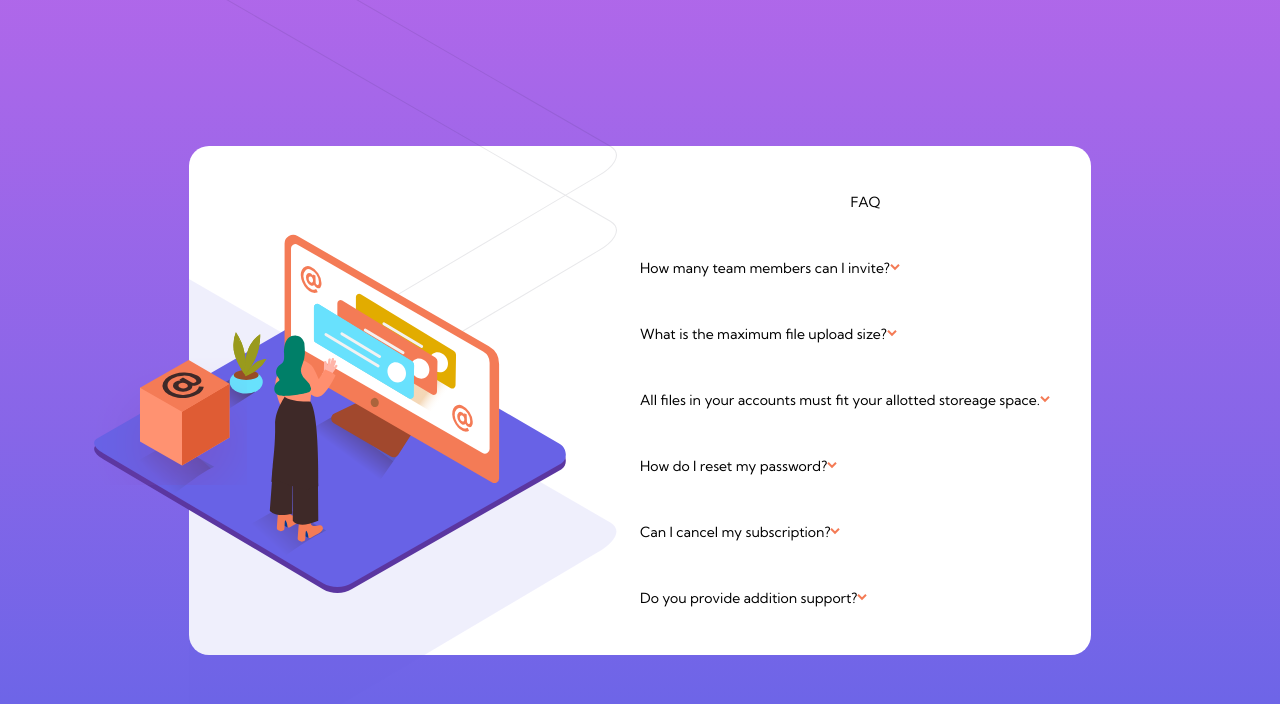
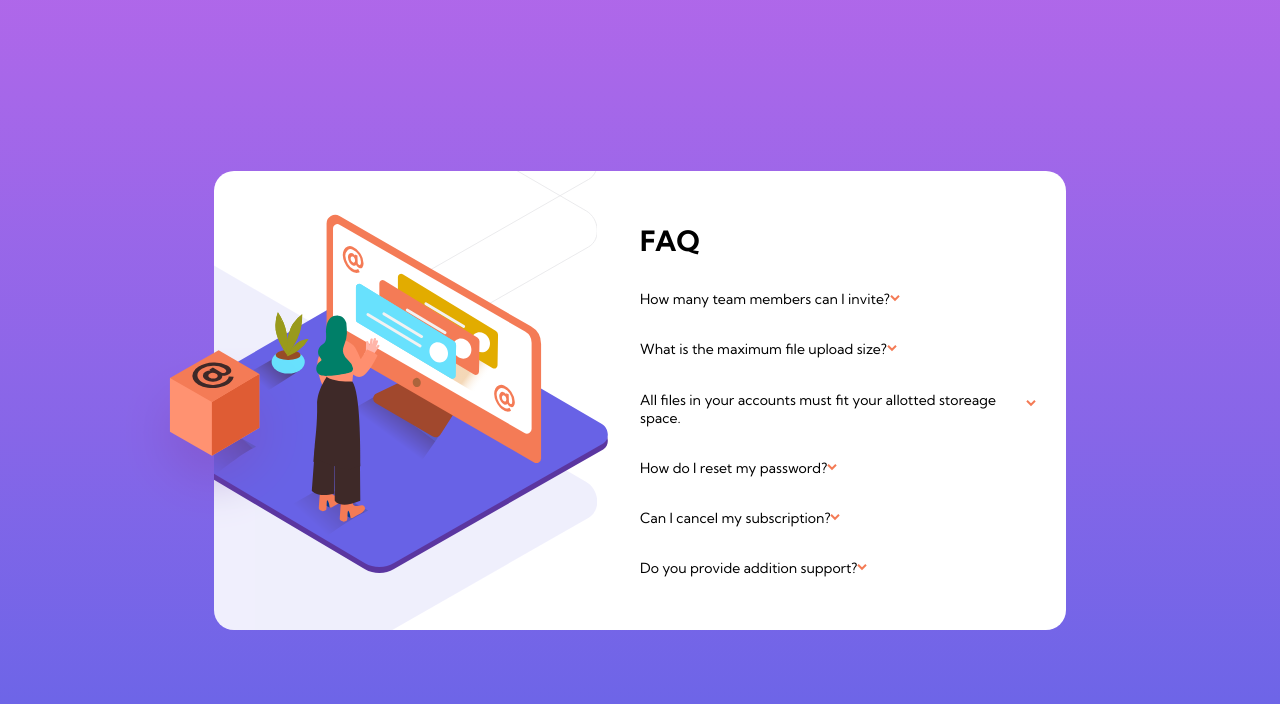
Before and after one commit to aliuwd927/FEM-accordian-card-main, a plain HTML site: page index.html in a window 1280 px wide. Drawn offline with Linux system fonts and the light colour scheme.

Commit message:
commit to main

```diff
--- a/css/index.css
+++ b/css/index.css
@@ -18,55 +18,79 @@ body {
   background: linear-gradient(hsl(273, 75%, 66%), hsl(240, 73%, 65%));
   justify-content: center;
   align-items: center;
+  position: relative;
+  background-repeat: no-repeat;
+  background-size: cover;
 }
-
+.wrapper {
+  height: 509px;
+  width: 902px;
+  position: relative;
+  display: flex;
+  justify-content: center;
+  align-items: center;
+  padding: 25px;
+}
 .root {
   margin: 0 auto;
-  height: 509px;
-  width: 902px;
+  height: 100%;
+  width: 100%;
   background-color: white;
   border-radius: 20px;
   display: flex;
   flex-direction: row;
   justify-content: center;
   border: none;
+  position: relative;
+  /*   z-index: -1; */
+  overflow: hidden;
+  padding: 20px;
 }
 
 .leftContainer,
 .rightContainer {
-  /* 	border: solid;
-	border-color: black; */
+  /* border: solid;
+  border-color: black; */
+  height: 100%;
   width: 50%;
 }
-
+.leftContainer {
+}
 .bgImgContainer {
   background-image: url("/faq-accordion-card-main/images/bg-pattern-desktop.svg");
-  height: 150%;
+  background-repeat: no-repeat;
+  background-size: contain;
+  height: 100%;
   width: 95%;
   background-position: left;
   transform: scaleX(-1);
-  margin-top: -175px;
-  background-repeat: no-repeat;
+  transform: scale(2.25);
+  position: relative;
+  margin-top: -20%;
+  margin-left: -65%;
 }
 
 .bgWomanDesktop {
   background-image: url("/faq-accordion-card-main/images/illustration-woman-online-desktop.svg");
   background-repeat: no-repeat;
   height: 100%;
-  width: 110%;
+  width: 100%;
+  background-position: top right;
   position: relative;
-  top: -500px;
-  left: -95px;
+  top: -75%;
+  left: -8%;
 }
 
 .boxDesktop {
   background-image: url("/faq-accordion-card-main/images/illustration-box-desktop.svg");
+  position: absolute;
   background-repeat: no-repeat;
-  height: 25%;
-  width: 35%;
-  position: relative;
-  top: -885px;
-  left: -100px;
+  height: 100%;
+  width: 100%;
+  background-position: left;
+  top: 40px;
+  left: -70px;
+  z-index: 0;
 }
 
 .rightContainer {
@@ -74,9 +98,13 @@ body {
   flex-direction: column;
   align-items: center;
   justify-content: space-evenly;
+  z-index: 3;
 }
 
-.rightTitleContainer {
+.faqTitle {
+  width: 100%;
+  font-size: 2em;
+  font-weight: bold;
 }
 
 .infoTextContainer {
@@ -112,3 +140,8 @@ body {
 }
 
 /* Css Media Query */
+
+/* @media screen and (min-width: 320px) and (max-width: 768px) {
+
+}
+ */
--- a/index.html
+++ b/index.html
@@ -14,7 +14,9 @@
     <link rel="stylesheet" href="/css/index.css" />
   </head>
   <body>
-    <div class="root"></div>
+    <div class="wrapper">
+      <div class="root"></div>
+    </div>
 
     <script src="/js/index.js" async defer></script>
   </body>
--- a/js/index.js
+++ b/js/index.js
@@ -1,4 +1,5 @@
 //Container for HTML
+const wrapper = document.querySelector(".wrapper");
 const rootContainer = document.querySelector(".root");
 
 //Conatiner to Split left and right
@@ -23,7 +24,7 @@ boxDesktop.classList.add("boxDesktop");
 //Title Container for Right Side
 const rightTitleContainer = document.createElement("div");
 rightTitleContainer.classList.add("faqTitle");
-rightTitleContainer.innerHTML = "FAQ";
+rightTitleContainer.innerText = "FAQ";
 
 //Array of sentence
 const listSentences = [
@@ -36,10 +37,11 @@ const listSentences = [
 ];
 
 //Appends child to parents Containers
+wrapper.appendChild(boxDesktop);
 rootContainer.appendChild(leftContainer);
 leftContainer.appendChild(bgImgContainer);
 leftContainer.appendChild(womanOnlineDesktop);
-leftContainer.appendChild(boxDesktop);
+/* leftContainer.appendChild(boxDesktop); */
 rootContainer.appendChild(rightContainer);
 rightContainer.appendChild(rightTitleContainer);
 
@@ -88,3 +90,25 @@ for (let i = 0; i < listSentences.length; i++) {
     toggleOn.classList.toggle("infoInner");
   });
 }
+
+/*
+Try Media Query JS
+*/
+
+//Play with this later
+
+/* const mediaQuery = window.matchMedia([
+  "(min-width: 768px)",
+  "(min-width: 320px)",
+]);
+
+function screenChange(e) {
+  if (e.matches) {
+    console.log(e);
+  }
+}
+
+mediaQuery.addEventListener(screenChange);
+
+screenChange(mediaQuery);
+ */
```
